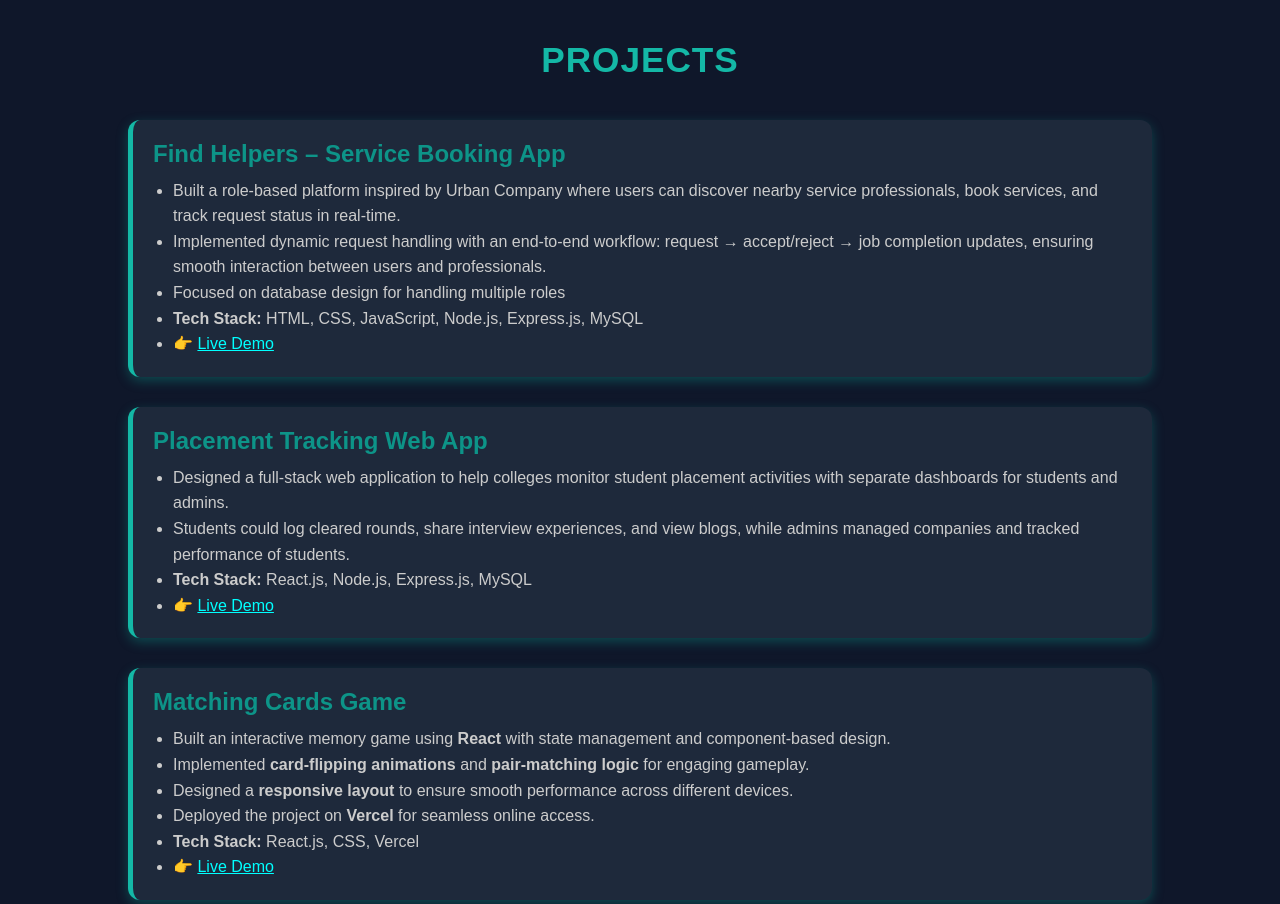
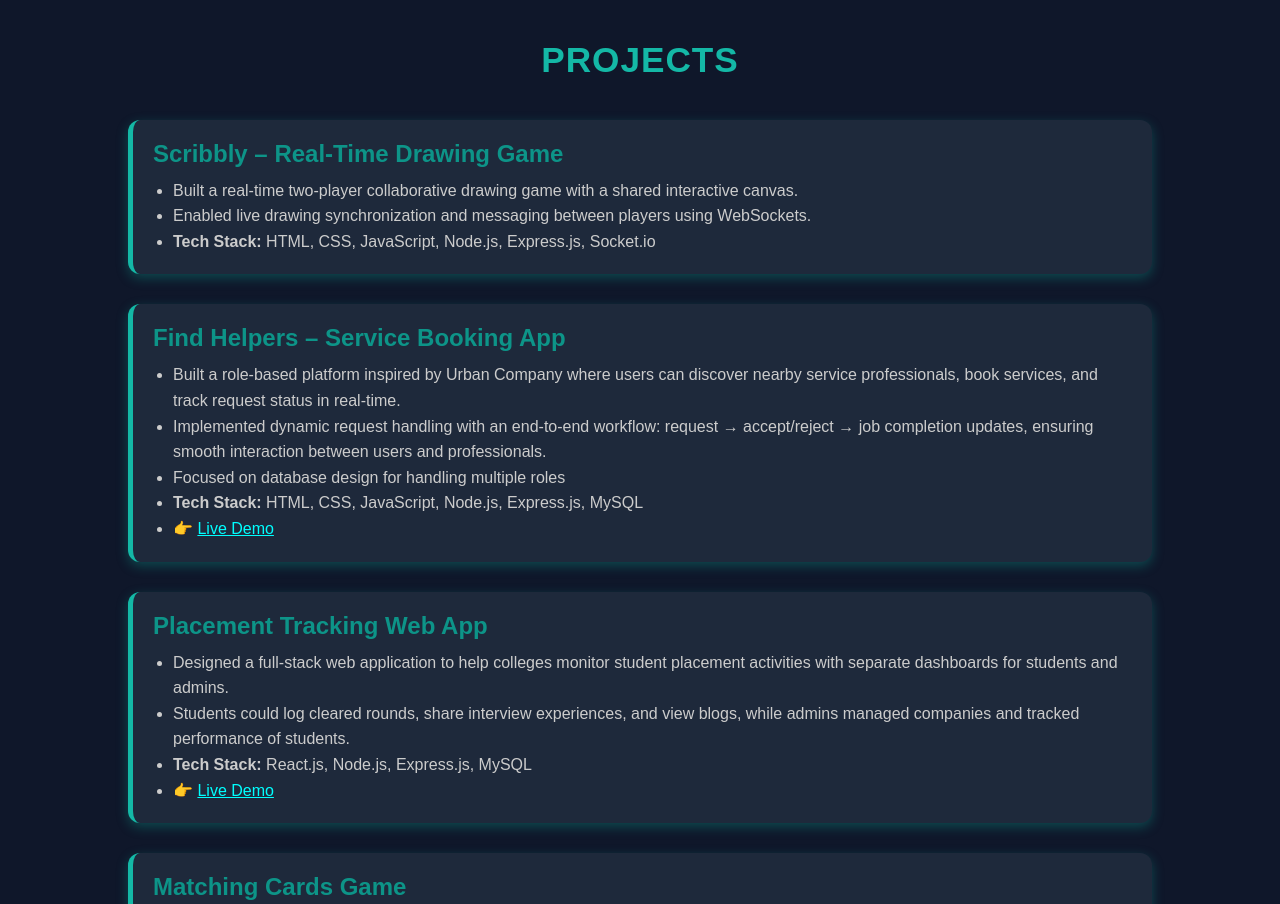
Before and after one commit to SumaBadugu/portfolio, a plain HTML site: page index.html in a window 1280 px wide. Shown: the part 2020-2924 px from the top of the page. Drawn offline with Linux system fonts and the light colour scheme.

Commit message:
Added scribbly project and new certification

```diff
--- a/index.html
+++ b/index.html
@@ -87,6 +87,17 @@
     <h2 class="section-title">Projects</h2>
     <div class="projects-container">
 
+      <!-- Project 0 -->
+      <div class="project-box">
+        <h3>Scribbly – Real-Time Drawing Game</h3>
+        <ul>
+          <li>Built a real-time two-player collaborative drawing game with a shared interactive canvas.</li>
+          <li>Enabled live drawing synchronization and messaging between players using WebSockets.</li>
+          <li><strong>Tech Stack:</strong> HTML, CSS, JavaScript, Node.js, Express.js, Socket.io</li>
+
+        </ul>
+      </div>
+
       <!-- Project 1 -->
       <div class="project-box">
         <h3>Find Helpers – Service Booking App</h3>
@@ -125,7 +136,8 @@
           </li>
           <li><strong>Tech Stack:</strong> React.js, Node.js, Express.js, MySQL</li>
           <li>
-            👉 <a href="https://placement-tracker-eight.vercel.app/" target="_blank" style="color:#00FFFF;">Live Demo</a>
+            👉 <a href="https://placement-tracker-eight.vercel.app/" target="_blank" style="color:#00FFFF;">Live
+              Demo</a>
           </li>
         </ul>
       </div>
@@ -292,6 +304,13 @@
     <h2 class="section-title">Certificates</h2>
 
     <div class="certificates-grid">
+
+      <div class="certificate-box">
+        <h3>JavaScript Full stack Course</h3>
+        <p>Certified by Gradious</p>
+        <a href="Gradious.jpg" target="_blank">View Certificate</a>
+      </div>
+
       <div class="certificate-box">
         <h3>Smart Coders</h3>
         <p>Certified by Smart Interviews</p>
```
Also changed, not shown: Gradious.jpg (added).
